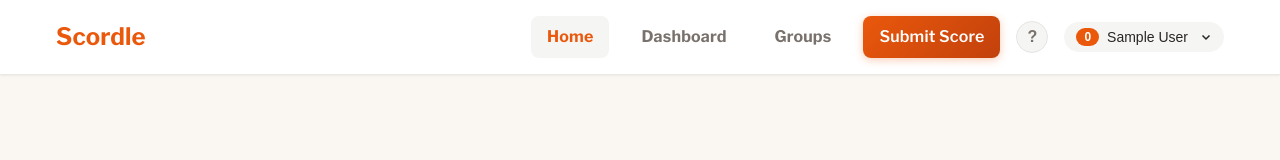
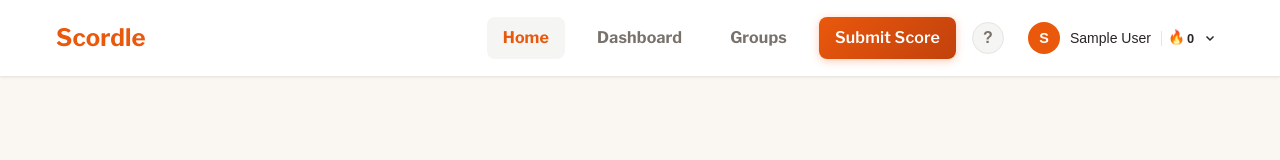
Before and after one commit to ivanmilokhodov-dev/daily-games-hub, a React (Vite) app in the folder frontend/: page / in a window 1280 px wide. Shown: the top 160 px of the page. Built offline with nearby package versions, Linux system fonts and the light colour scheme; no server answers; sample sign-in values are in the browser's storage.

Commit message:
Improve streak display in navbar - remove oval pill shape
- Reordered layout: avatar and name now adjacent
- Streak displayed with fire emoji and subtle separator
- Removed pill-shaped background for cleaner look

Co-Authored-By: Claude Opus 4.5 <noreply@anthropic.com>

```diff
--- a/frontend/src/components/Navbar.jsx
+++ b/frontend/src/components/Navbar.jsx
@@ -95,9 +95,15 @@ function Navbar() {
                   className="user-badge"
                   onClick={() => setShowUserMenu(!showUserMenu)}
                 >
-                  <span className="user-streak">{user?.globalDayStreak || 0}</span>
+                  <span className="desktop-avatar">
+                    {(user?.displayName || user?.username || 'U').charAt(0).toUpperCase()}
+                  </span>
                   <span className="user-name">{user?.displayName || user?.username}</span>
-                  <svg width="12" height="12" viewBox="0 0 12 12" fill="currentColor" style={{ marginLeft: '4px' }}>
+                  <span className="user-streak-display">
+                    <span className="streak-fire">🔥</span>
+                    <span className="streak-count">{user?.globalDayStreak || 0}</span>
+                  </span>
+                  <svg width="12" height="12" viewBox="0 0 12 12" fill="currentColor">
                     <path d="M2.5 4.5L6 8L9.5 4.5" stroke="currentColor" strokeWidth="1.5" fill="none"/>
                   </svg>
                 </button>
--- a/frontend/src/index.css
+++ b/frontend/src/index.css
@@ -820,19 +820,58 @@ a.leaderboard-user:hover .name {
 .user-badge {
   display: flex;
   align-items: center;
-  gap: 0.5rem;
-  padding: 0.375rem 0.75rem;
-  background: var(--hover-background);
-  border-radius: 9999px;
+  gap: 0.625rem;
+  padding: 0.375rem 0.5rem;
+  background: transparent;
+  border-radius: 0.5rem;
   text-decoration: none;
   color: var(--text-primary);
   transition: all 0.2s;
 }
 
 .user-badge:hover {
-  background: var(--border-color);
-}
-
+  background: var(--hover-background);
+}
+
+.desktop-avatar {
+  width: 32px;
+  height: 32px;
+  border-radius: 50%;
+  background: var(--primary-color);
+  color: white;
+  display: flex;
+  align-items: center;
+  justify-content: center;
+  font-weight: 600;
+  font-size: 0.9rem;
+}
+
+.user-name {
+  font-weight: 500;
+  font-size: 0.875rem;
+}
+
+.user-streak-display {
+  display: flex;
+  align-items: center;
+  gap: 0.125rem;
+  color: var(--text-secondary);
+  font-size: 0.8rem;
+  padding-left: 0.375rem;
+  border-left: 1px solid var(--border-color);
+}
+
+.streak-fire {
+  font-size: 0.85rem;
+  line-height: 1;
+}
+
+.streak-count {
+  font-weight: 600;
+  color: var(--text-primary);
+}
+
+/* Legacy user-streak for mobile */
 .user-streak {
   background: var(--primary-color);
   color: white;
@@ -840,11 +879,6 @@ a.leaderboard-user:hover .name {
   border-radius: 9999px;
   font-size: 0.75rem;
   font-weight: 600;
-}
-
-.user-name {
-  font-weight: 500;
-  font-size: 0.875rem;
 }
 
 /* User Menu Container */
@@ -2084,11 +2118,51 @@ button.user-badge {
   .groups-layout:has(.group-details-panel) > div:not(.group-details-panel) {
     display: none;
   }
+
+  /* Show close button only on mobile */
+  .mobile-only-close {
+    display: inline-flex !important;
+  }
+}
+
+/* Hide mobile close button on desktop */
+.mobile-only-close {
+  display: none;
 }
 
 @media (max-width: 480px) {
   .games-grid-centered > * {
     flex: 0 1 100%;
+  }
+}
+
+/* Game History Filters */
+.game-history-filters {
+  display: flex;
+  gap: 0.75rem;
+  margin-bottom: 1rem;
+  flex-wrap: wrap;
+  align-items: center;
+}
+
+.game-history-filters .filter-select {
+  min-width: 150px;
+  max-width: 200px;
+}
+
+.game-history-filters .filter-date {
+  width: auto;
+  min-width: 130px;
+}
+
+@media (max-width: 768px) {
+  .game-history-filters {
+    gap: 0.5rem;
+  }
+  .game-history-filters .filter-select,
+  .game-history-filters .filter-date {
+    flex: 1;
+    min-width: 100px;
   }
 }
 
```
